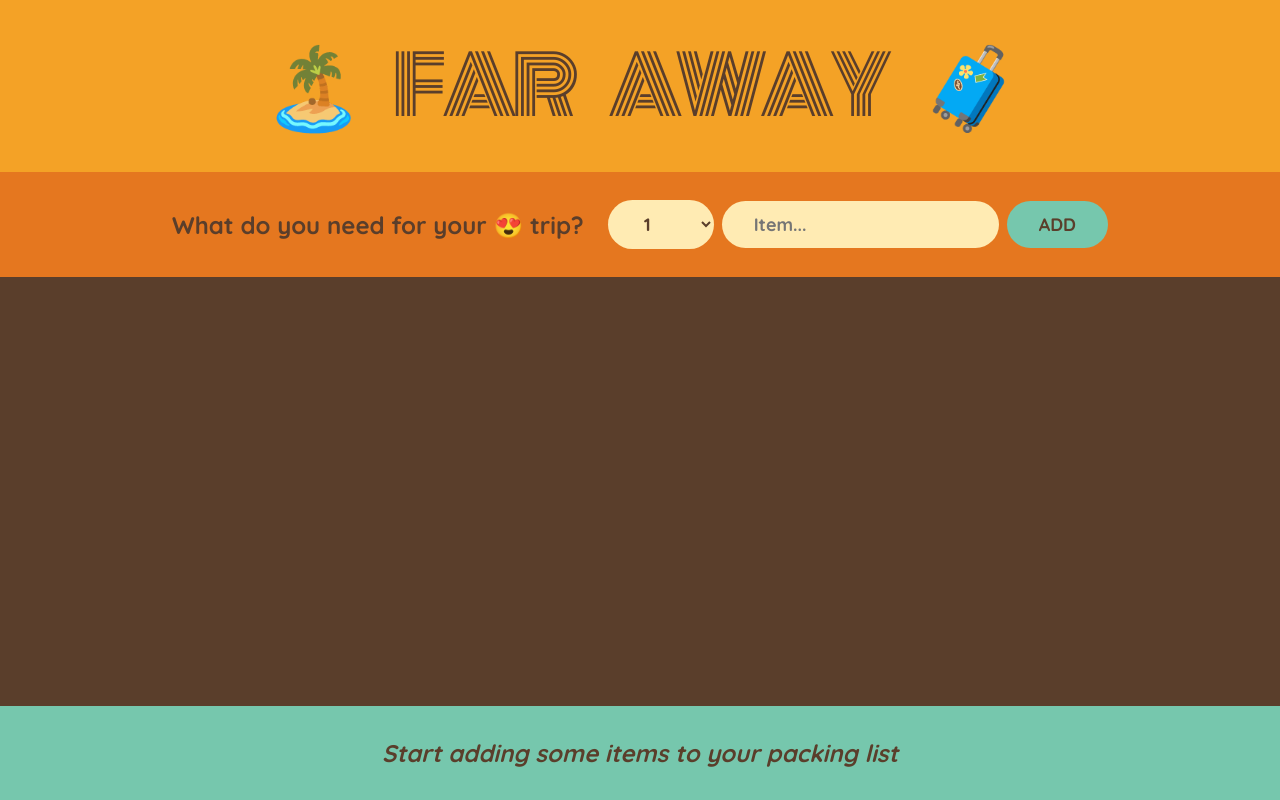
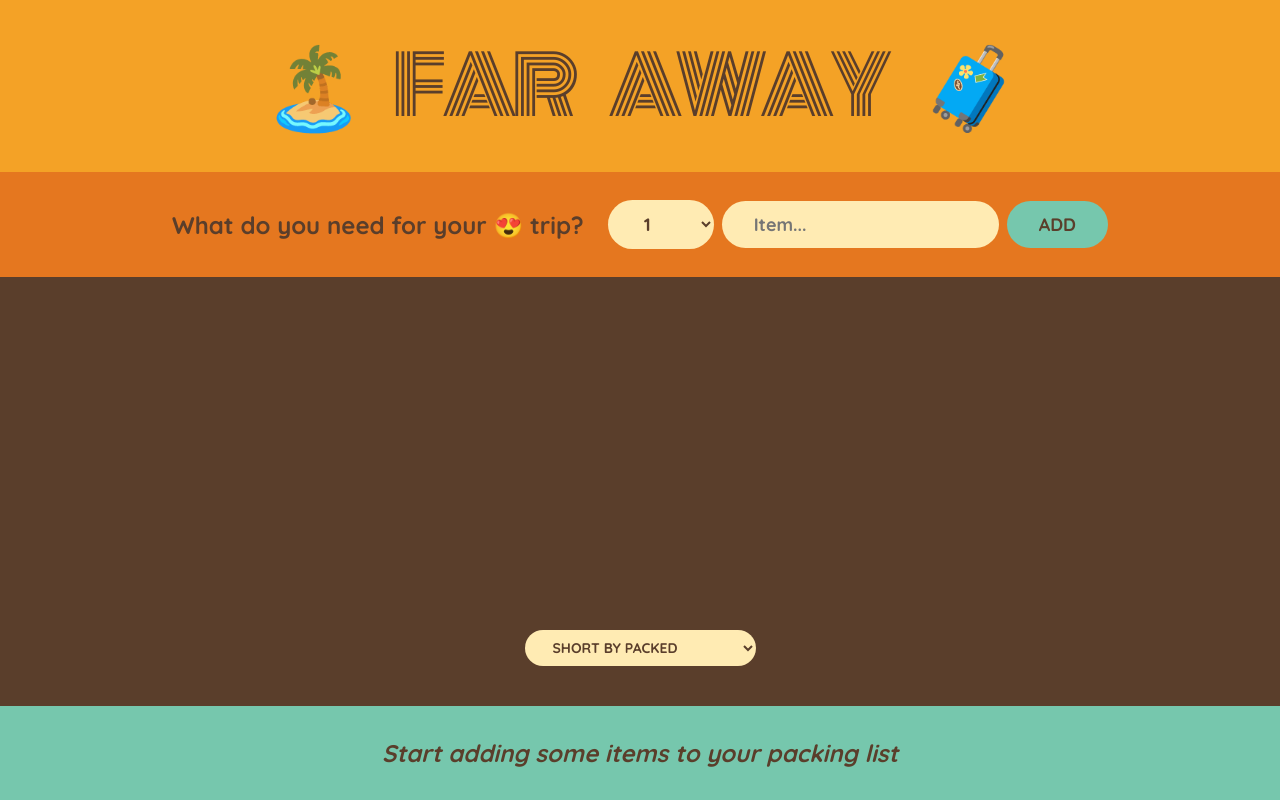
Before and after one commit to robin196-cpu/learning-react-Ultimate-Course, a React (Vite) app: page / in a window 1280 px wide. Built offline with nearby package versions, Linux system fonts and the light colour scheme.

Commit message:
Update travel list Lecture no 86 is complete

```diff
--- a/src/components/travel-list/TravelList.jsx
+++ b/src/components/travel-list/TravelList.jsx
@@ -76,10 +76,21 @@ function Form({ addItem }) {
   );
 }
 function PackingList({ items, onDelete, toggoleItem }) {
+  const [sortBy, setSortBy] = useState("packed");
+  let sortedItems;
+  if (sortBy === "input") sortedItems = items;
+  if (sortBy === "description")
+    sortedItems = items
+      .slice()
+      .sort((a, b) => a.description.localeCompare(b.description));
+  if (sortBy === "packed")
+    sortedItems = items
+      .slice()
+      .sort((a, b) => Number(a.packed) - Number(b.packed));
   return (
     <div className="list">
       <ul>
-        {items.map((item) => (
+        {sortedItems.map((item) => (
           <Item
             item={item}
             onDelete={onDelete}
@@ -88,6 +99,13 @@ function PackingList({ items, onDelete, toggoleItem }) {
           />
         ))}
       </ul>
+      <div className="actions">
+        <select value={sortBy} onChange={(e) => setSortBy(e.target.value)}>
+          <option value="input">Short by input</option>
+          <option value="description">Short by description</option>
+          <option value="packed">Short by packed</option>
+        </select>
+      </div>
     </div>
   );
 }
```
